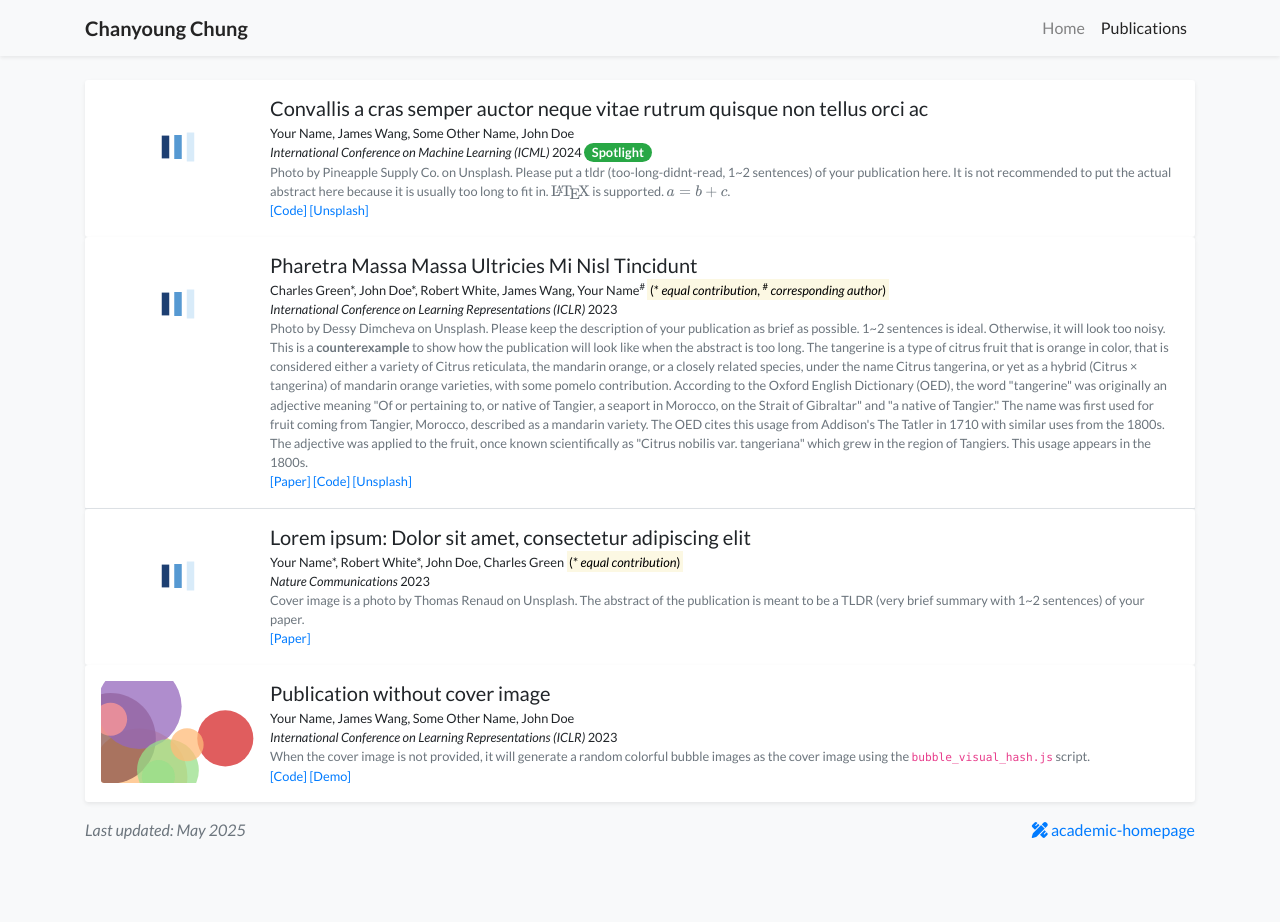
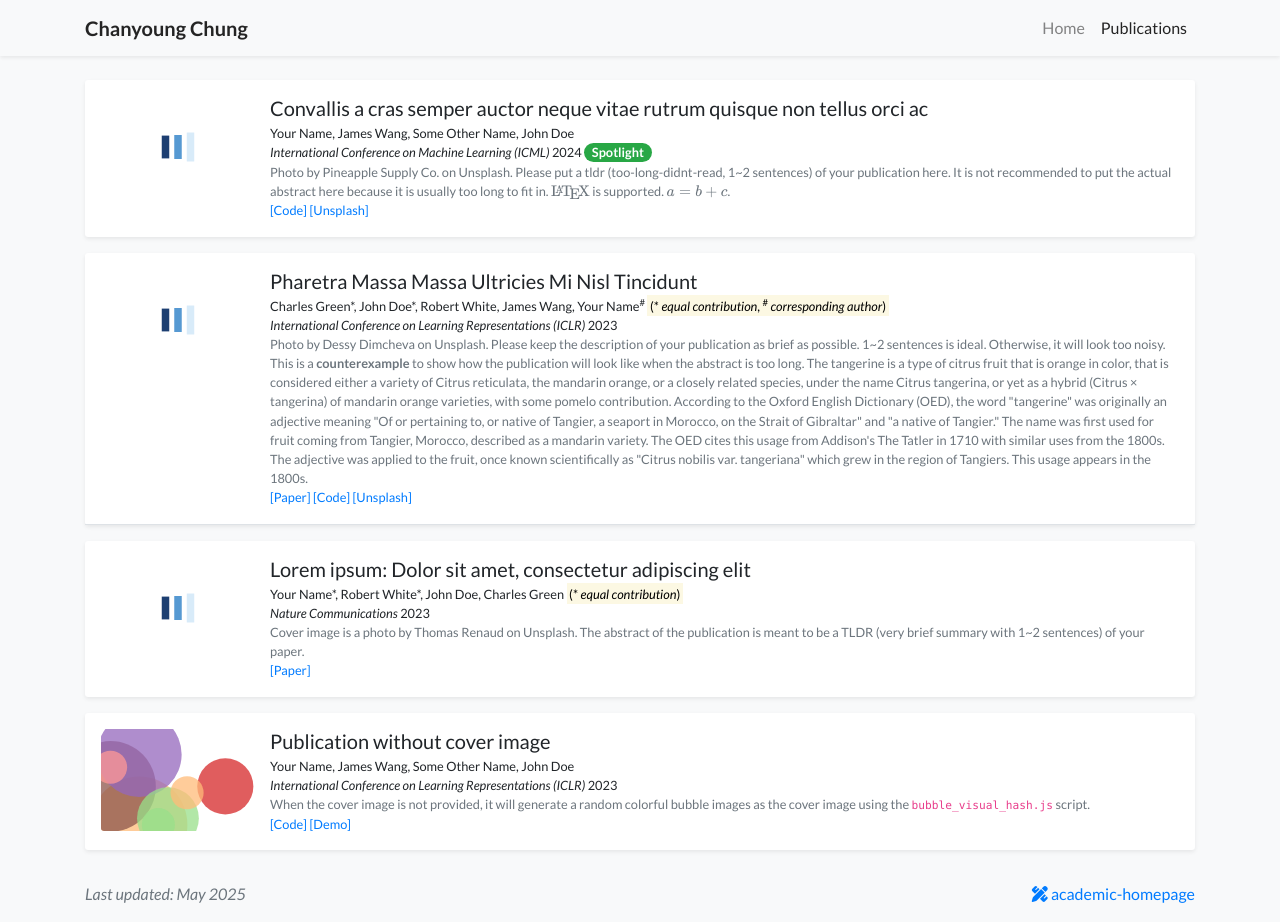
Before and after one commit to ChanyoungChung/ChanyoungChung.github.io, a Jekyll site: the page built from publications.html, in a window 1280 px wide and 922 px high. Built offline with Jekyll 4.4.1, drawn with Linux system fonts in a browser that asks for light colours; nearby versions of some CDN libraries; a style sheet for code colours, icons or effects is not loaded.

Commit message:
Modify Publications Template

```diff
--- a/publications.html
+++ b/publications.html
@@ -12,13 +12,12 @@ body_attr: >-
     {% for year in pubs_by_year %}
     {% for item in year.items %}
     <!-- <h2 class="pt-4" id="year-{{ year.name }}">{{ year.name }}</h2> -->
-    <div class="col-12 col-lg-12">
+    <div class="col-12 col-lg-12 mb-3">
         <div class="my-0 p-0 bg-white shadow-sm rounded-sm">
             {% assign num_papers = 1 %}
             {% include widgets/publication_item.html item=item hide_bottom_border=forloop.last first=forloop.first last=forloop.last %}
         </div>
     </div>
-    <br />
     {% endfor %}
     {% endfor %}
 
```
